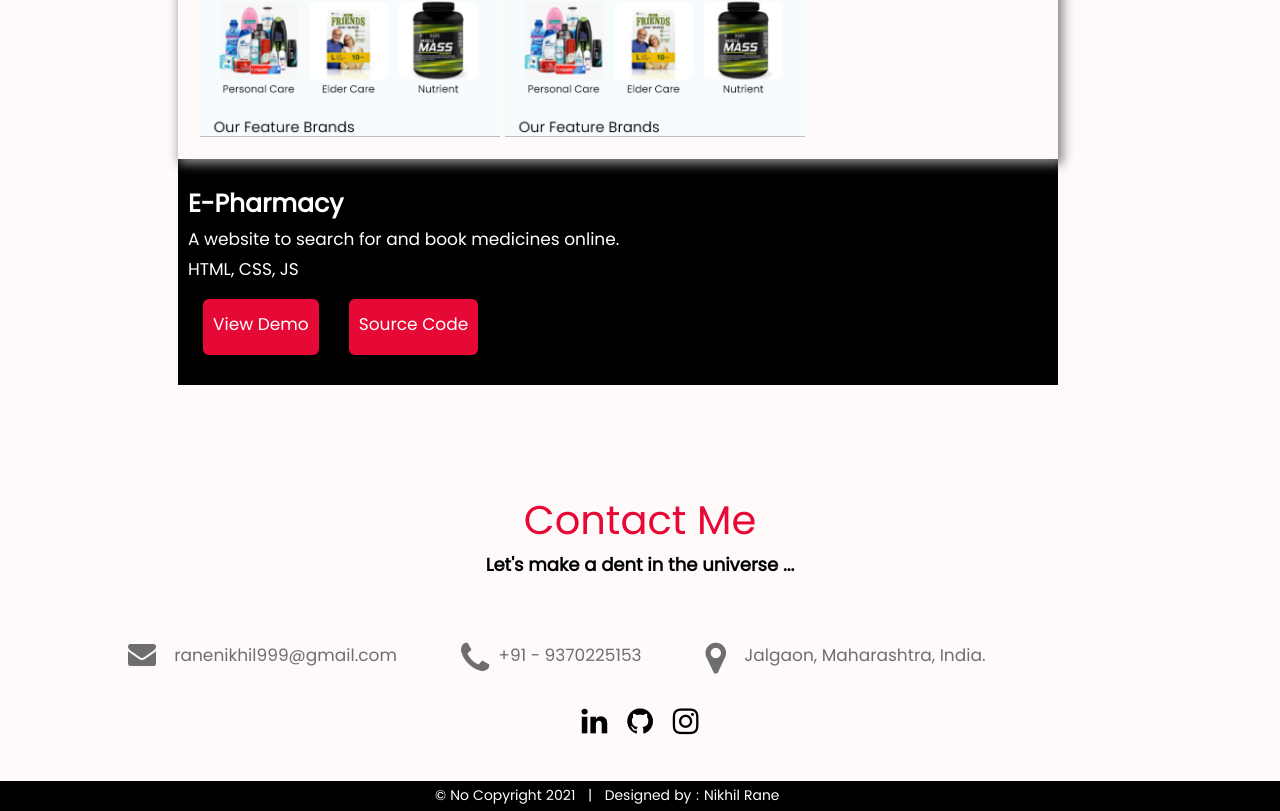
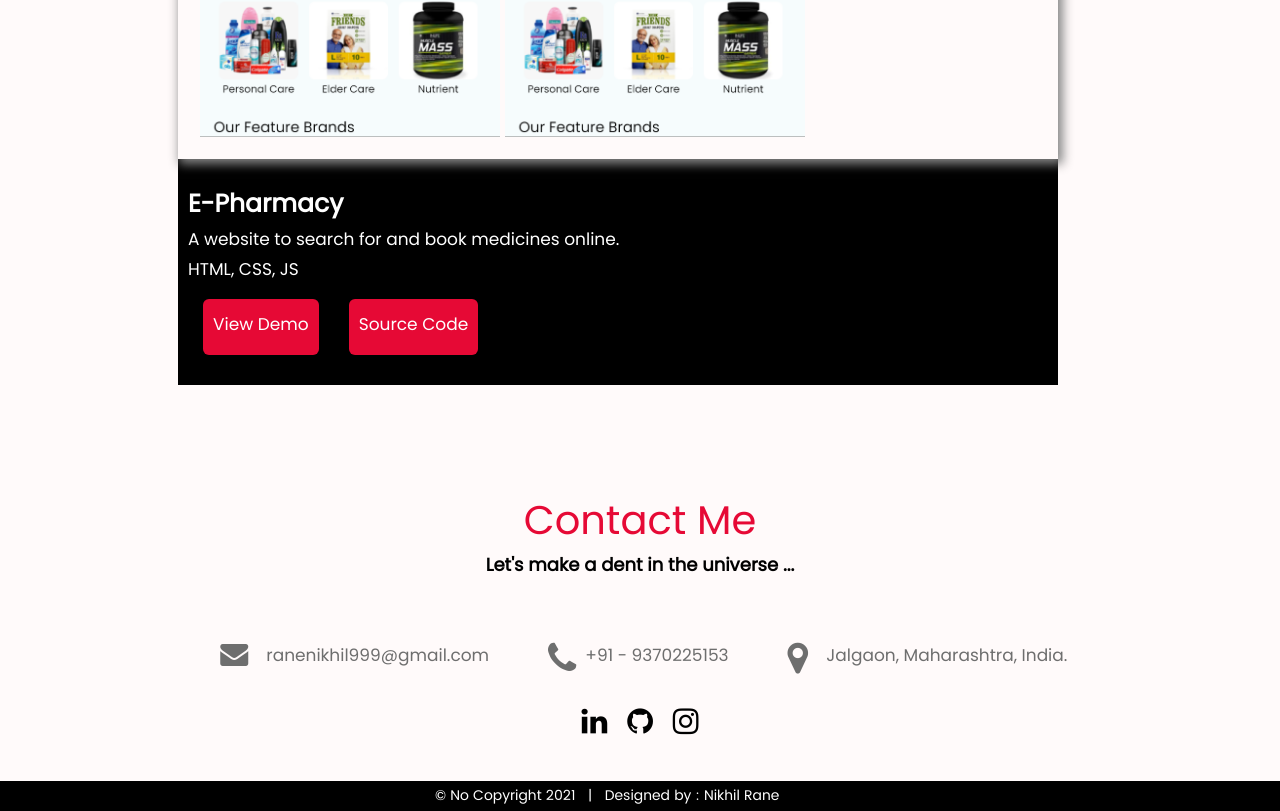
Before and after one commit to Nikhil-Rane-Lab/Portfolio, a plain HTML site: page index.html in a window 1280 px wide. Shown: the part 4105-4916 px from the top of the page. Drawn offline with Linux system fonts and the light colour scheme.

Commit message:
Update main.css

```diff
--- a/css/main.css
+++ b/css/main.css
@@ -3418,9 +3418,9 @@ margin-bottom: 0px;
 
   #ccdesktop
   {
-	  margin-top: 0%;
+	margin-top: 0%;
 	display: flex;
-	justify-content: flex-start;
+	margin-left: 8%;
   }
 
   #ccdesktop > div
```
